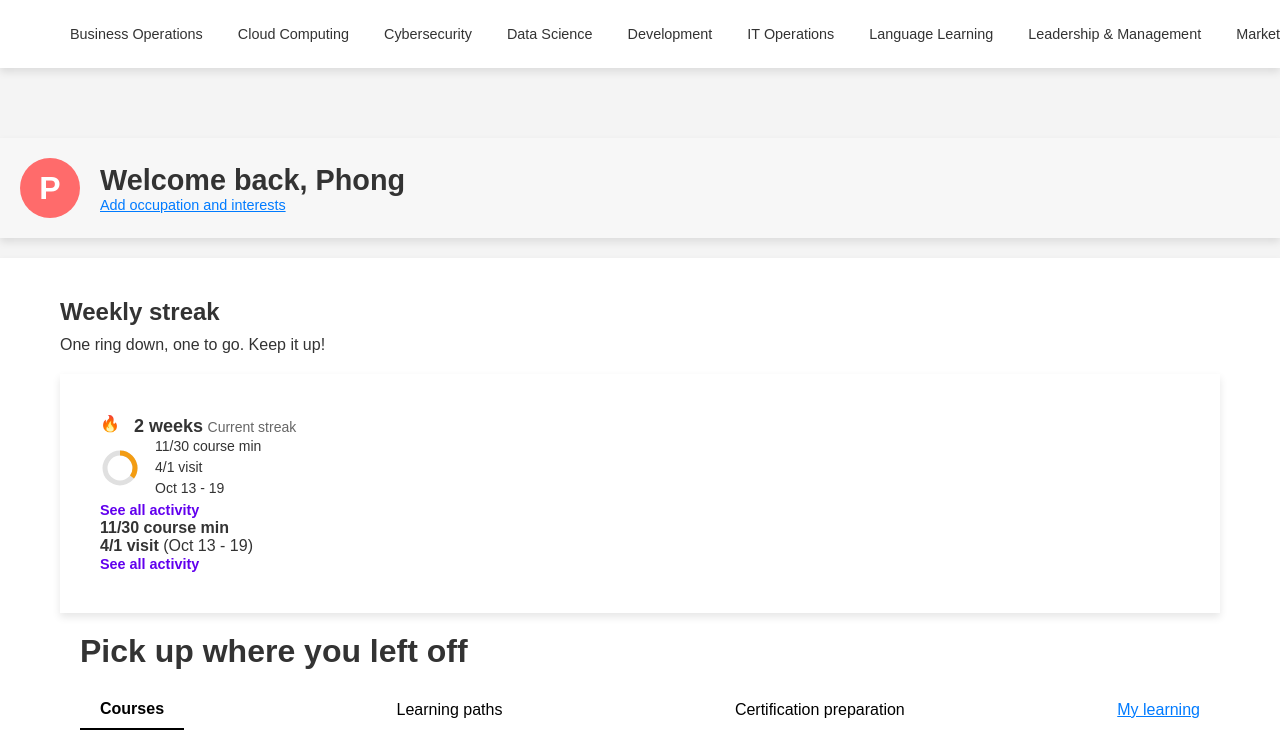
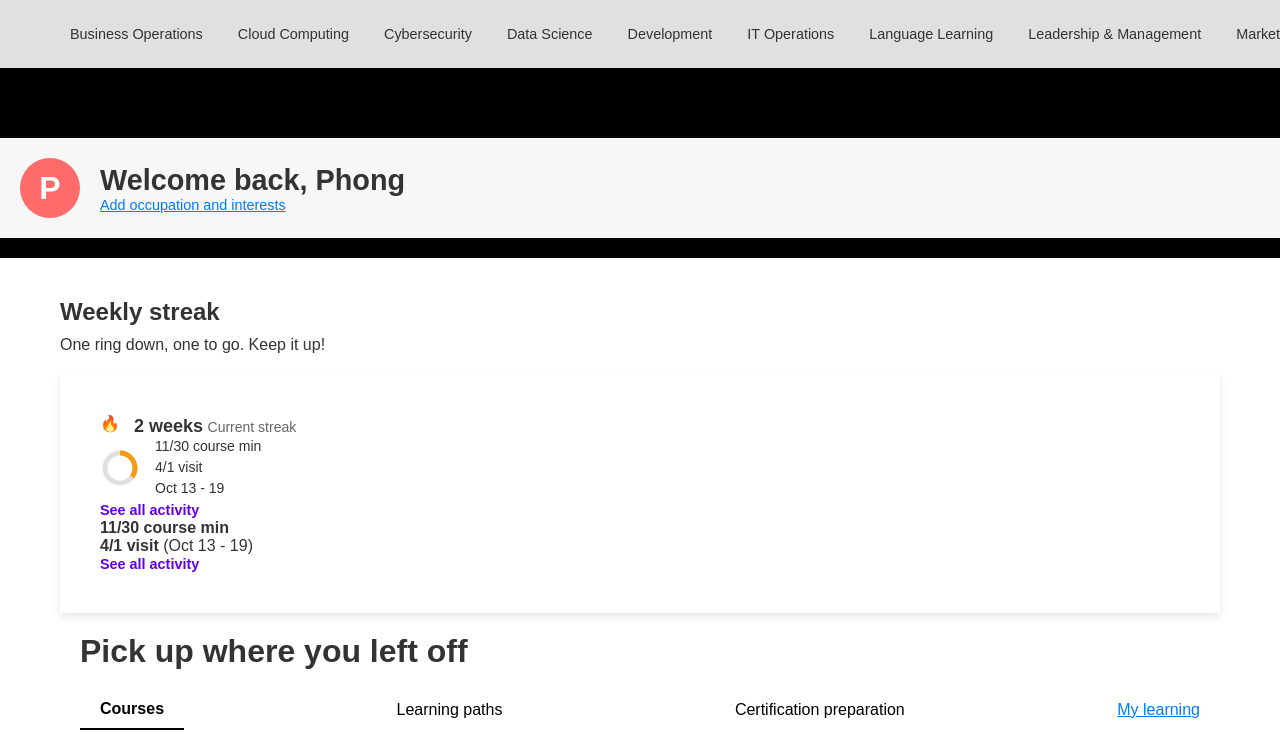
Before and after one commit to Phong205/lab4.html, a plain HTML site: page index.html in a window 1280 px wide. Shown: the top 747 px of the page. Drawn offline with Linux system fonts and the light colour scheme.

Commit message:
Update styles.css

```diff
--- a/styles.css
+++ b/styles.css
@@ -7,7 +7,7 @@
 
 body {
     font-family: Arial, sans-serif;
-    background-color: #f4f4f4;
+    background-color: #000000;
     color: #333;
 }
 
@@ -15,7 +15,7 @@ body {
 
 .navbar {
     width: 100%;
-    background-color: #fff;
+    background-color: #E0E0E0;
     box-shadow: 0 4px 8px rgba(0, 0, 0, 0.1);
     display: flex;
     justify-content: center;
```
